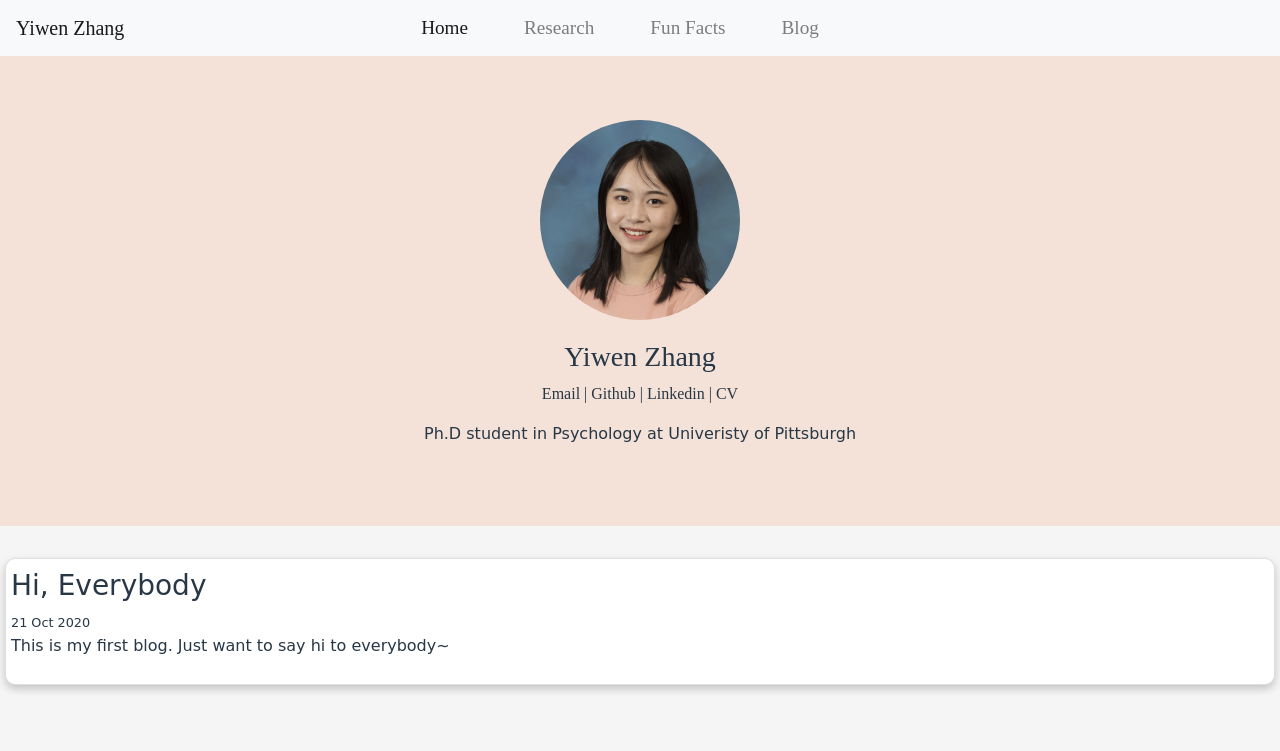
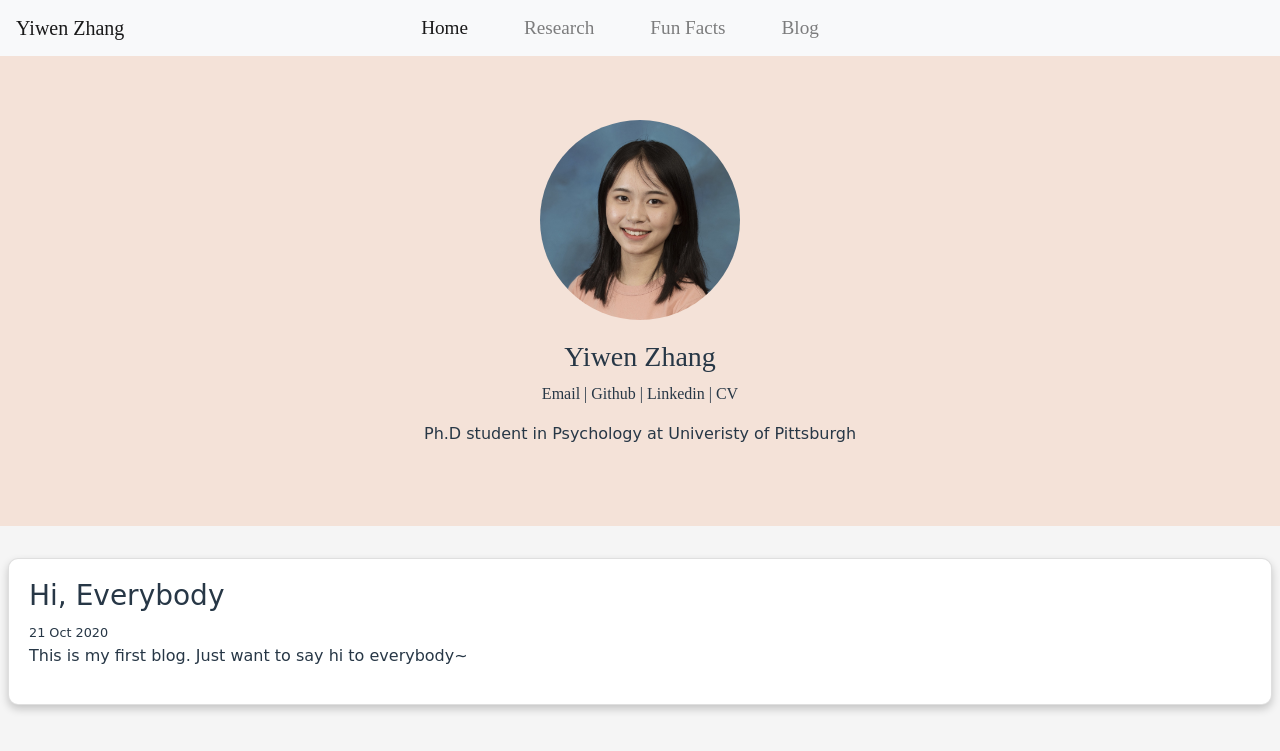
Before and after one commit to yiwenzhang1997/yiwenzhang1997.github.io, a Jekyll site: the page built from blog/index.html, in a window 1280 px wide. Shown: the top 751 px of the page. Built offline with Jekyll 4.4.1, drawn with Linux system fonts in a browser that asks for light colours.

Commit message:
modify style and add cv

```diff
--- a/_layouts/default.html
+++ b/_layouts/default.html
@@ -77,7 +77,7 @@
             </div>
             <div class="jumbotron-text">
                 <h3 align="center">Yiwen Zhang</h3>
-                <p><a href="yiwenzhang@pitt.edu">Email</a> | <a href="https://github.com/yiwenzhang1997">Github</a> | <a href="https://github.com/yiwenzhang1997">Linkedin</a> | CV</p>
+                <p><a href="yiwenzhang@pitt.edu">Email</a> | <a href="https://github.com/yiwenzhang1997">Github</a> | <a href="https://www.linkedin.com/in/yiwen-zhang-868368190/">Linkedin</a> | <a href="/static/CV_data_YiwenZhang_20201021.pdf">CV</a></p>
 	            <p class="main-text">Ph.D student in Psychology at Univeristy of Pittsburgh</p>
             </div>
         </div>
--- a/blog/index.html
+++ b/blog/index.html
@@ -17,8 +17,8 @@
         .card{
           box-shadow: 0 4px 8px 0 rgba(0,0,0,0.2);
           transition: 0.3s;
-          margin: 10px 5px;
-          padding: 10px 5px;
+          margin: 20px 8px;
+          padding: 20px;
           border-radius: 10px;
         }
         .card:hover {
```
Also changed, not shown: 2 other files.
